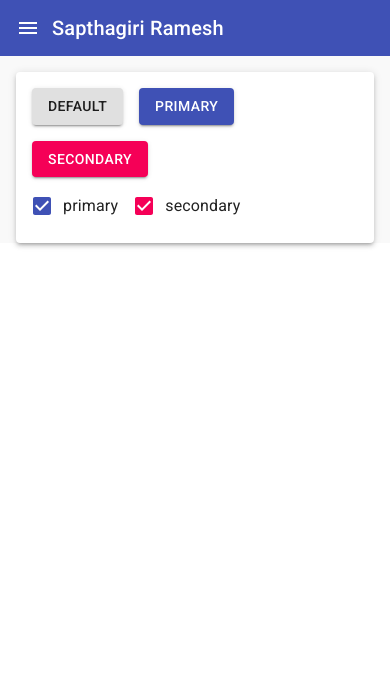
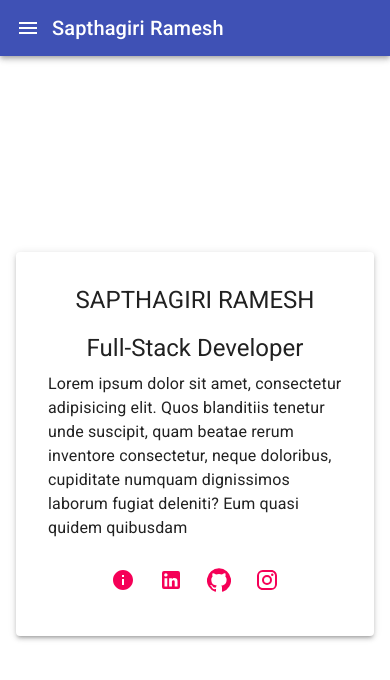
Before and after one commit to saptha-giri/react-myprofile, a React (Create React App) app: page / in a window 390 px wide. Shown: the top 680 px of the page. Built offline with nearby package versions, Linux system fonts and the light colour scheme.

Commit message:
mobile update for about and home screen

```diff
--- a/src/components/layout.jsx
+++ b/src/components/layout.jsx
@@ -13,14 +13,13 @@ import BusinessCenterRoundedIcon from '@material-ui/icons/BusinessCenterRounded'
 import PermContactCalendarRoundedIcon from '@material-ui/icons/PermContactCalendarRounded';
 import profilePic from "../assets/pic.png";
 
-const drawerWidth = 300;
+const drawerWidth = 240;
 
 const useStyle = makeStyles(theme =>({
     root: {
         flexGrow: 1,
     },
     page: {
-        background: "#f9f9f9",
         width: "100%"
     },
     drawerWidth: {
@@ -44,7 +43,8 @@ const useStyle = makeStyles(theme =>({
         padding: "1rem",
         backgroundColor: theme.palette.primary.dark,
         color: "#fff",
-        height:"25vh"
+        // height: "25vh"
+
     }
 }));
 
@@ -76,7 +76,7 @@ const Layout = ({ children }) => {
                     onClick={handleDrawerClose}
                     onKeyPress={handleDrawerClose}
                 >
-                    <Grid container spacing={0} className={classes.profilePicContainer} direction="column" justify="flex-end" alignItems="flex-start">
+                    <Grid container spacing={1} className={classes.profilePicContainer} direction="row" justify="flex-start" alignItems="flex-start">
                         <Grid item>
                             <img className={classes.profilePic} src={profilePic} alt="sapthagiri ramesh" />
                         </Grid>
--- a/src/pages/About.js
+++ b/src/pages/About.js
@@ -3,19 +3,24 @@ import React from 'react';
 import { Button } from '@material-ui/core';
 import { makeStyles } from '@material-ui/core/styles';
 
+import profilePic from "../assets/pic.png";
+
 const useStyles = makeStyles((theme) => ({
     root: {
-        // height: "980vh",
-        // border: "1px solid",
         display: "flex",
-        // justifyContent: "center",
-        // alignItems:"center"
     },
     paper: {
         // height: "50vh",
         width: "100%",
         padding: "1rem",
         marginTop: "1rem"
+    },
+    profilePic: {
+        width: "200px",
+        height: "200px",
+        borderRadius: "50%",
+        border: "5px solid #f6f6f6",
+        backgroundColor:"#f6f6f6"
     }
 }));
 
@@ -26,17 +31,17 @@ const About = () => {
     return (
         <Container maxWidth="md" className={classes.root}>
             <Paper className={classes.paper} elevation={3} >
-                <Grid container direction="row" justify="flex-start" spacing={2}>
+                <Grid container direction="column" justify="center" alignItems="center" spacing={3}>
 
                     <Grid item >
-                        <Button variant="contained" color="default" >default</Button>
+                        <img className={classes.profilePic} src={profilePic} alt="sapthagiri ramesh" />
                     </Grid>
-                    <Grid item >
+                    <Grid item container direction="row" >
                         <Button variant="contained" color="primary" >Primary</Button>
                     </Grid>
-                    <Grid item >
+                    {/* <Grid item>
                         <Button variant="contained" color="secondary" >secondary</Button>
-                    </Grid>
+                    </Grid> */}
 
                 </Grid>
             </Paper>
--- a/src/pages/home.js
+++ b/src/pages/home.js
@@ -1,20 +1,28 @@
-import { Checkbox, Container, FormControlLabel, FormGroup, Grid, Paper } from '@material-ui/core';
+import { Container,Grid, Paper } from '@material-ui/core';
 import React from 'react';
-import { Button } from '@material-ui/core';
+
+import { Link } from "react-router-dom";
 import { makeStyles } from '@material-ui/core/styles';
+
+
+import { Typography } from '@material-ui/core';
+import IconButton from '@material-ui/core/IconButton';
+import InfoIcon from '@material-ui/icons/Info';
+import LinkedInIcon from '@material-ui/icons/LinkedIn';
+import GitHubIcon from '@material-ui/icons/GitHub';
+import InstagramIcon from '@material-ui/icons/Instagram';
 
 const useStyles = makeStyles((theme) => ({
     root: {
-        // height: "980vh",
-        // border: "1px solid",
         display: "flex",
-        // justifyContent: "center",
-        // alignItems:"center"
+        justifyContent: "center",
+        alignItems: "center",
+        height:"90vh"
     },
     paper: {
         // height: "50vh",
         width: "100%",
-        padding: "1rem",
+        padding: "2rem",
         marginTop: "1rem"
     }
 }));
@@ -23,37 +31,42 @@ const useStyles = makeStyles((theme) => ({
 // Home page
 const Home = () => {
     const classes = useStyles();
-    const [checked, setChecked] = React.useState(true)
+    // const [checked, setChecked] = React.useState(true);
     return (
         <Container maxWidth="md" className={classes.root}>
             <Paper className={classes.paper} elevation={3} >
-                <Grid container direction="row" justify="flex-start" spacing={2}>
+                <Grid container direction="column" justify="center" alignItems="center" spacing={2}>
 
+                    {/* <Grid item >
+                        <img className={classes.profilePic} src={profilePic} alt="sapthagiri ramesh" />
+                    </Grid> */}
                     <Grid item >
-                        <Button variant="contained" color="default" >default</Button>
+                        <Typography variant="h5">SAPTHAGIRI RAMESH</Typography>
                     </Grid>
                     <Grid item >
-                        <Button variant="contained" color="primary" >Primary</Button>
-                    </Grid>
-                    <Grid item >
-                        <Button variant="contained" color="secondary" >secondary</Button>
+                        <Typography variant="h5">Full-Stack Developer</Typography>
                     </Grid>
 
                 </Grid>
-                <Grid container direction="row" justify="flex-start" spacing={2}>
 
+                <Grid container spacing={2}>
                     <Grid item >
-                        <FormGroup row>
-                            <FormControlLabel control={
-                                <Checkbox checked={checked} onChange={ (e,value)=>setChecked(value) } name="primary" color="primary" />
-                            }  label="primary"/>
-                            <FormControlLabel control={
-                                <Checkbox checked={checked} onChange={ (e,value)=>setChecked(value) } name="secondary" color="secondary" />
-                            }  label="secondary"/>
-                        </FormGroup>
+                        <Typography variant="body1">Lorem ipsum dolor sit amet, consectetur adipisicing elit. Quos blanditiis tenetur unde suscipit, quam beatae rerum inventore consectetur, neque doloribus, cupiditate numquam dignissimos laborum fugiat deleniti? Eum quasi quidem quibusdam</Typography>
                     </Grid>
-
-
+                    <Grid item container direction="row" justify="center" alignItems="center">
+                        <IconButton color="secondary" aria-label="upload picture" component={Link} to="/about">
+                            <InfoIcon />
+                        </IconButton>
+                        <IconButton color="secondary" aria-label="upload picture" component="span">
+                            <LinkedInIcon />
+                        </IconButton>
+                        <IconButton color="secondary" aria-label="upload picture" component="span">
+                            <GitHubIcon />
+                        </IconButton>
+                        <IconButton color="secondary" aria-label="upload picture" component="span">
+                            <InstagramIcon />
+                        </IconButton>
+                    </Grid>
                 </Grid>
             </Paper>
         </Container>
```
